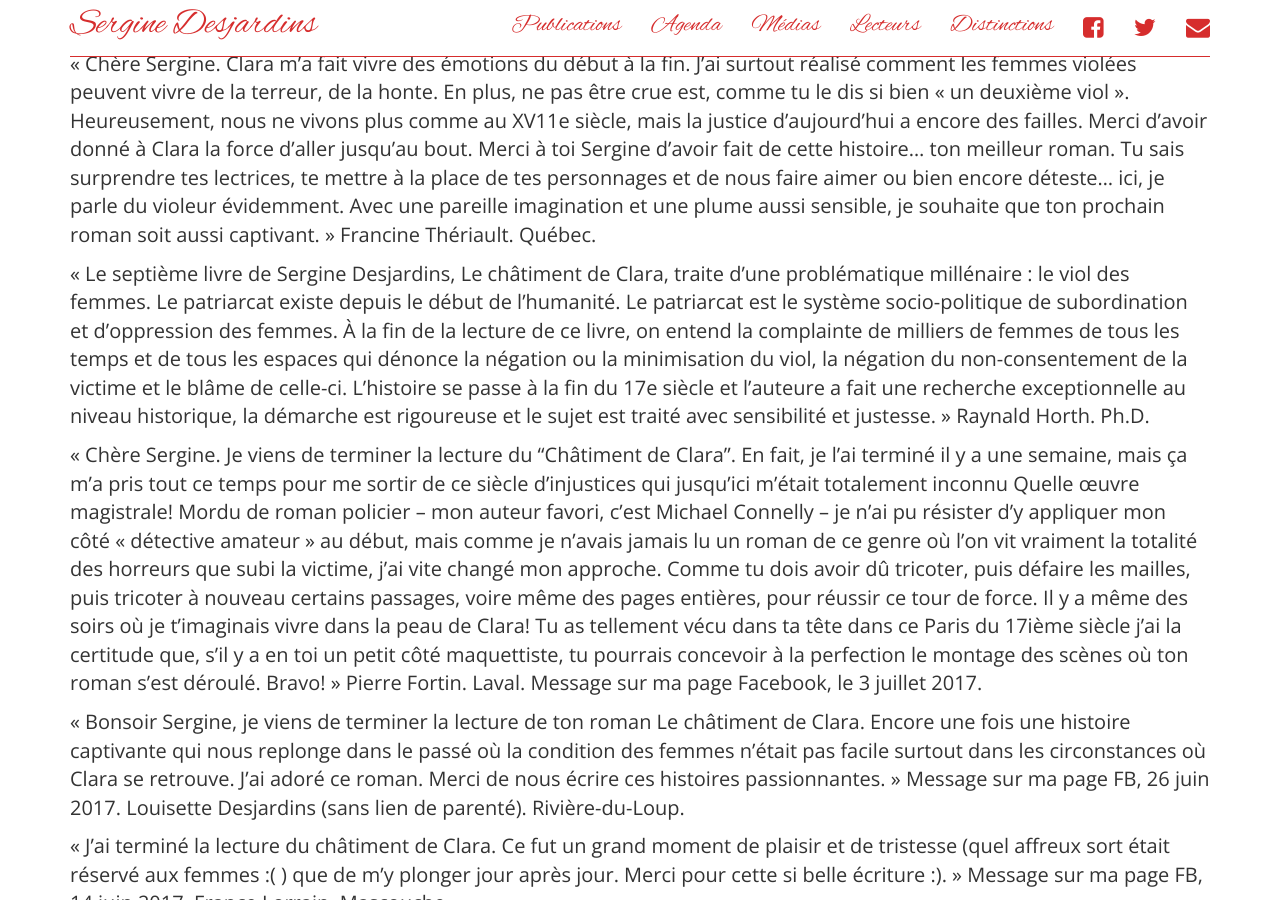
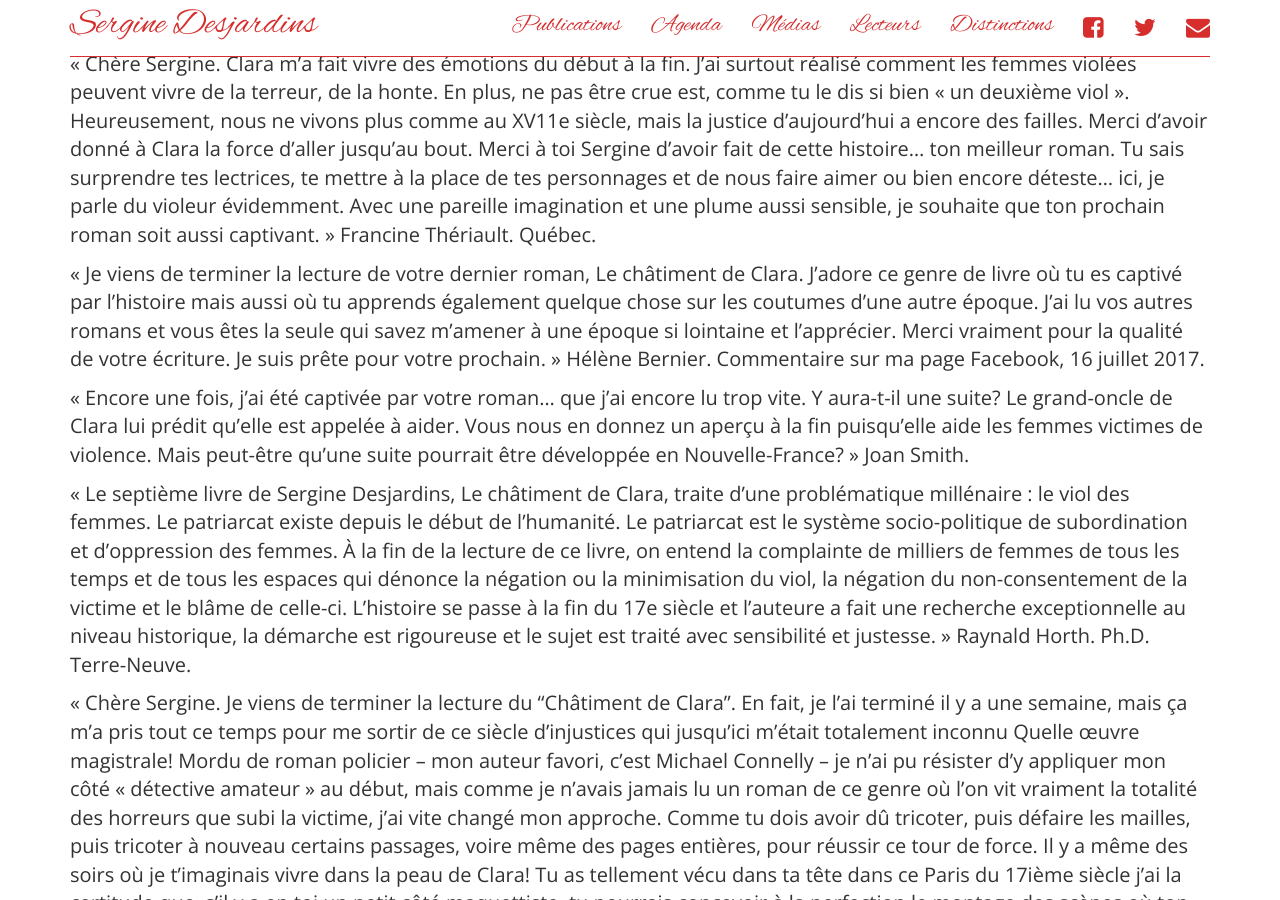
Before and after one commit to serginedesjardins/serginedesjardins.github.io, a Jekyll site: the page built from lecteurs.md, in a window 1280 px wide and 900 px high, scrolled down 854 px. Built offline with Jekyll 4.4.1, drawn with Linux system fonts in a browser that asks for light colours; nearby versions of some CDN libraries; some of the changed text lies outside the part shown.

Commit message:
2 commentaires ds Clara, 1 ds Robertine

```diff
--- a/lecteurs.md
+++ b/lecteurs.md
@@ -12,7 +12,11 @@ permalink: /lecteurs/
 
 « Chère Sergine. Clara m’a fait vivre des émotions du début à la fin. J’ai surtout réalisé comment les femmes violées peuvent vivre de la terreur, de la honte. En plus, ne pas être crue est, comme tu le dis si bien « un deuxième viol ». Heureusement, nous ne vivons plus comme au XV11e siècle, mais la justice d’aujourd’hui a encore des failles. Merci d’avoir donné à Clara la force d’aller jusqu’au bout. Merci à toi Sergine d’avoir fait de cette histoire… ton meilleur roman. Tu sais surprendre tes lectrices, te mettre à la place de tes personnages et de nous faire aimer ou bien encore déteste… ici, je parle du violeur évidemment. Avec une pareille imagination et une plume aussi sensible, je souhaite que ton prochain roman soit aussi captivant. » Francine Thériault. Québec.
 
-« Le septième livre de Sergine Desjardins, Le châtiment de Clara, traite d’une problématique millénaire : le viol des femmes. Le patriarcat existe depuis le début de l’humanité. Le patriarcat est le système socio-politique de subordination et d’oppression des femmes. À la fin de la lecture de ce livre, on entend la complainte de milliers de femmes de tous les temps et de tous les espaces qui dénonce la négation ou la minimisation du viol, la négation du non-consentement de la victime et le blâme de celle-ci. L’histoire se passe à la fin du 17e siècle et l’auteure a fait une recherche exceptionnelle au niveau historique, la démarche est rigoureuse et le sujet est traité avec sensibilité et justesse. » Raynald Horth. Ph.D.
+« Je viens de terminer la lecture de votre dernier roman, Le châtiment de Clara. J’adore ce genre de livre où tu es captivé par l’histoire mais aussi où tu apprends également quelque chose sur les coutumes d’une autre époque. J’ai lu vos autres romans et vous êtes la seule qui savez m’amener à une époque si lointaine et l’apprécier. Merci vraiment pour la qualité de votre écriture. Je suis prête pour votre prochain. » Hélène Bernier. Commentaire sur ma page Facebook, 16 juillet 2017.
+
+« Encore une fois, j'ai été captivée par votre roman… que j’ai encore lu trop vite. Y aura-t-il une suite? Le grand-oncle de Clara lui prédit qu’elle est appelée à aider. Vous nous en donnez un aperçu à la fin puisqu’elle aide les femmes victimes de violence. Mais peut-être qu’une suite pourrait être développée en Nouvelle-France? » Joan Smith.
+
+« Le septième livre de Sergine Desjardins, Le châtiment de Clara, traite d’une problématique millénaire : le viol des femmes. Le patriarcat existe depuis le début de l’humanité. Le patriarcat est le système socio-politique de subordination et d’oppression des femmes. À la fin de la lecture de ce livre, on entend la complainte de milliers de femmes de tous les temps et de tous les espaces qui dénonce la négation ou la minimisation du viol, la négation du non-consentement de la victime et le blâme de celle-ci. L’histoire se passe à la fin du 17e siècle et l’auteure a fait une recherche exceptionnelle au niveau historique, la démarche est rigoureuse et le sujet est traité avec sensibilité et justesse. » Raynald Horth. Ph.D. Terre-Neuve.
 
 « Chère Sergine. Je viens de terminer la lecture du “Châtiment de Clara”. En fait, je l’ai terminé il y a une semaine, mais ça m’a pris tout ce temps pour me sortir de ce siècle d’injustices qui jusqu’ici m’était totalement inconnu Quelle œuvre magistrale!
 Mordu de roman policier – mon auteur favori, c’est Michael Connelly – je n’ai pu résister d’y appliquer mon côté « détective amateur » au début, mais comme je n’avais jamais lu un roman de ce genre où l’on vit vraiment la totalité des horreurs que subi la victime, j’ai vite changé mon approche. Comme tu dois avoir dû tricoter, puis défaire les mailles, puis tricoter à nouveau certains passages, voire même des pages entières, pour réussir ce tour de force. Il y a même des soirs où je t’imaginais vivre dans la peau de Clara!
@@ -304,6 +308,8 @@ certain qu'il sera aussi intéressant » - Gilbert Desrosiers.
 connaissais pas. Je suis très impressionné par la somme de recherche que vous
 avez dû faire. J'ai déjà hâte au deuxième tome! » - Rosaire Desjardins.
 Saint-Pascal.
+
+« Madame Desjardins, je tiens à vous dire combien j’ai aimé le livre sur Robertine Barry. C’est une personne extraordinaire, méconnue, et vous la faites sortir de l’oubli. Je vous en remercie de tout cœur. J’ai aussi beaucoup apprécié Marie Major; une lecture instructive et agréable. Merci pour ces belles heures passées en compagnie de vos livres et félicitation pour ces magnifiques ouvrages.» Marie Marchessault.
 
 # Concernant Marie Major:
 
```
